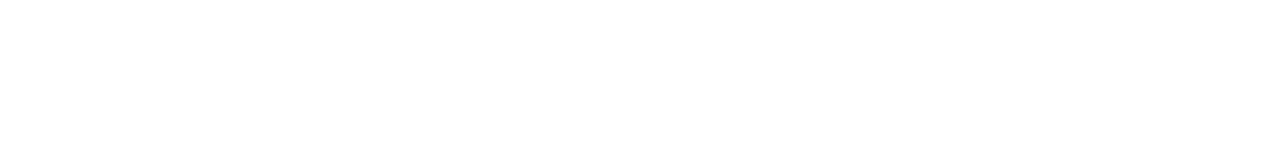
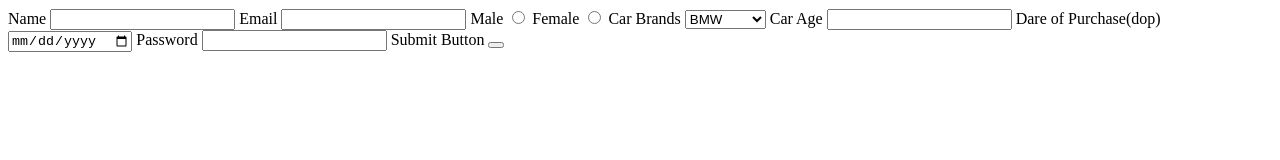
Before and after one commit to acciojob/car-insurance-form-Sarvesh8080, a website: page main.html in a window 1280 px wide. Drawn offline with Linux system fonts and the light colour scheme.

Commit message:
created a submission

```diff
--- a/main.html
+++ b/main.html
@@ -7,8 +7,30 @@
 </head>
 
 <body>
-	<!-- the entire body must be written by student -->
+	<label for="name">Name</label>
+	<input type="text" id="name" required>
+	<label for="email">Email</label>
+	<input type="email" id="email" required>
+	<label>Male</label>
+	<input type="radio" name="gender" required>
+	<label>Female</label>
+	<input type="radio" name="gender" required>
+	<label for="cars">Car Brands</label>
+	<select id="cars">
+		<option>BMW</option>
+		<option>Audi</option>
+		<option>Mercedez</option>
+	</select>
+	<label for="carage">Car Age</label>
+	<input type="number" id="carage" required>
+	<label  for="dop">Dare of Purchase(dop)</label>
+	<input type="Date" id="drop" required>
+	<label  for="password">Password</label>
+	<input type="Passowrd" id="password" required>
+	<label>Submit Button</label>
+	<button type="submit">
     <script type="text/javascript" src="./script.js">
+
 </script>
 
 </body>
```
